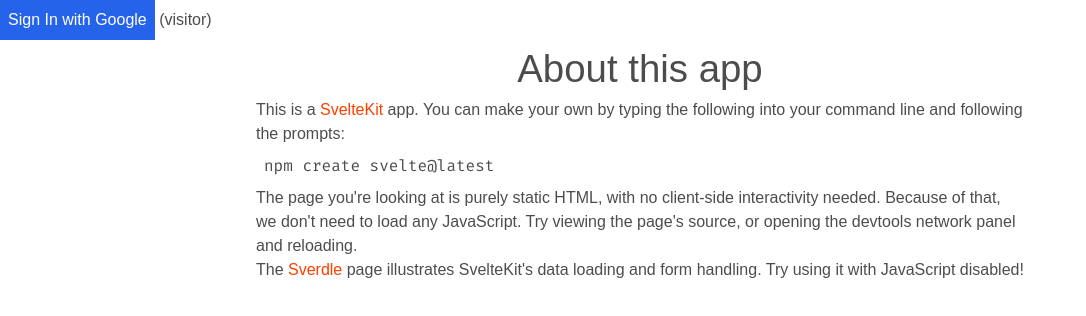
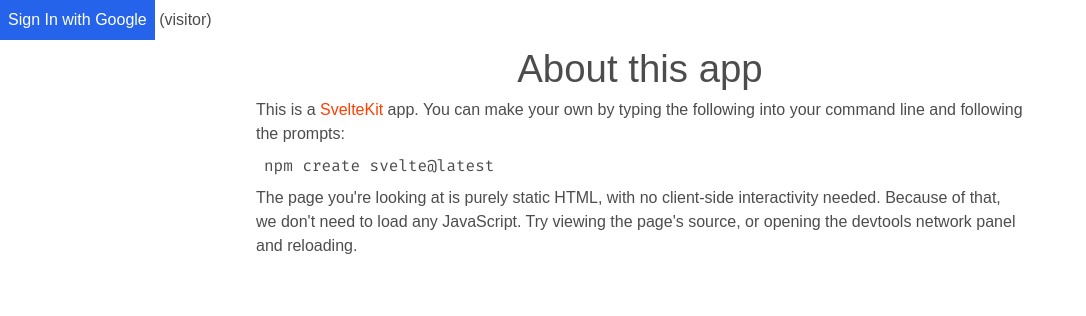
Before and after one commit to notnavindu/flake, a SvelteKit app: page /about in a window 1280 px wide. Shown: the top 316 px of the page, without its empty margins (0-1086 px from the left). Built offline with nearby package versions, Linux system fonts and the light colour scheme; no server answers.

Commit message:
fix: invalid route

```diff
--- a/src/routes/Header.svelte
+++ b/src/routes/Header.svelte
@@ -21,9 +21,6 @@
 			</li>
 			<li aria-current={$page.url.pathname === '/about' ? 'page' : undefined}>
 				<a href="/about">About</a>
-			</li>
-			<li aria-current={$page.url.pathname.startsWith('/sverdle') ? 'page' : undefined}>
-				<a href="/sverdle">Sverdle</a>
 			</li>
 		</ul>
 		<svg viewBox="0 0 2 3" aria-hidden="true">
--- a/src/routes/about/+page.svelte
+++ b/src/routes/about/+page.svelte
@@ -18,9 +18,4 @@
 		Because of that, we don't need to load any JavaScript. Try viewing the page's source, or opening
 		the devtools network panel and reloading.
 	</p>
-
-	<p>
-		The <a href="/sverdle">Sverdle</a> page illustrates SvelteKit's data loading and form handling. Try
-		using it with JavaScript disabled!
-	</p>
 </div>
```
